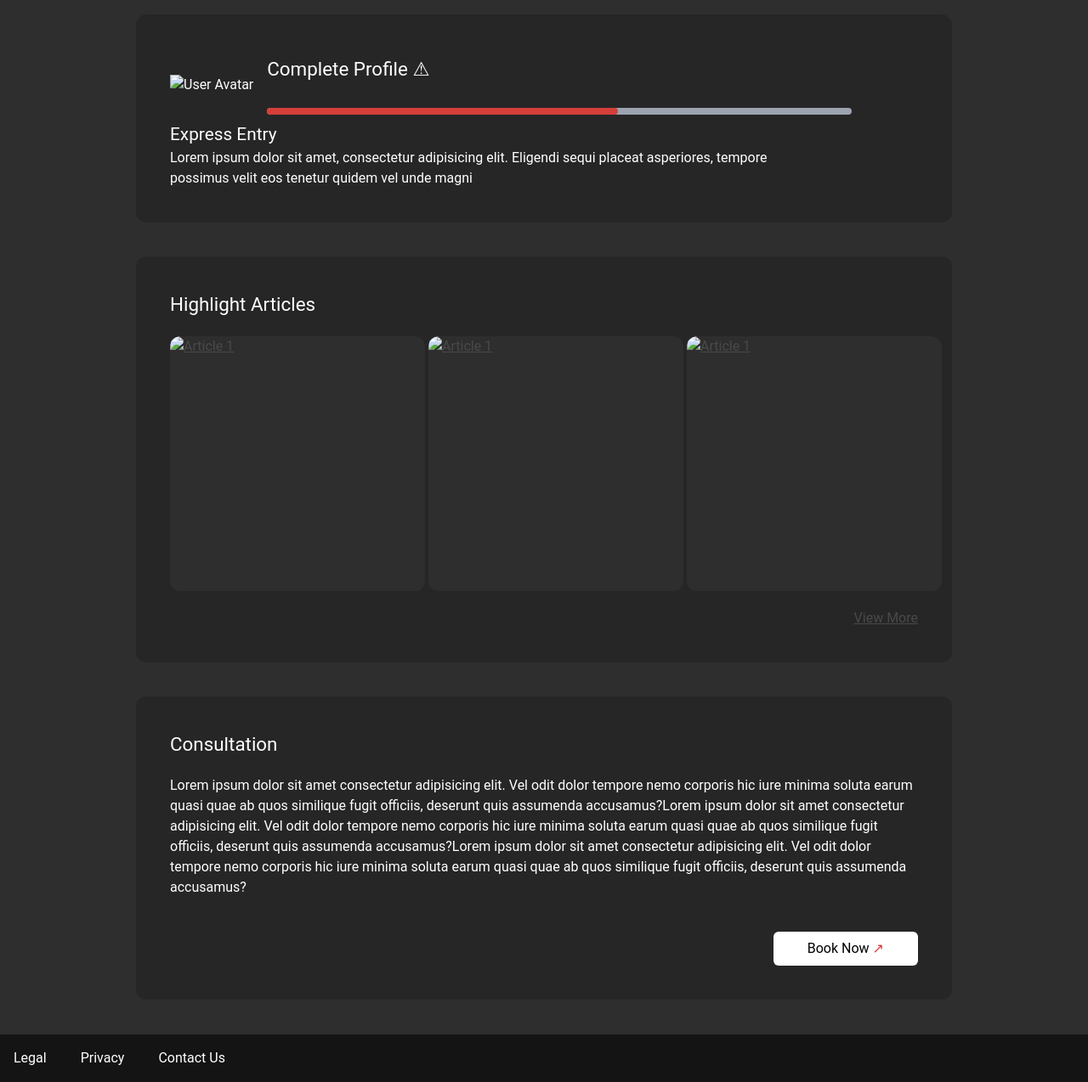
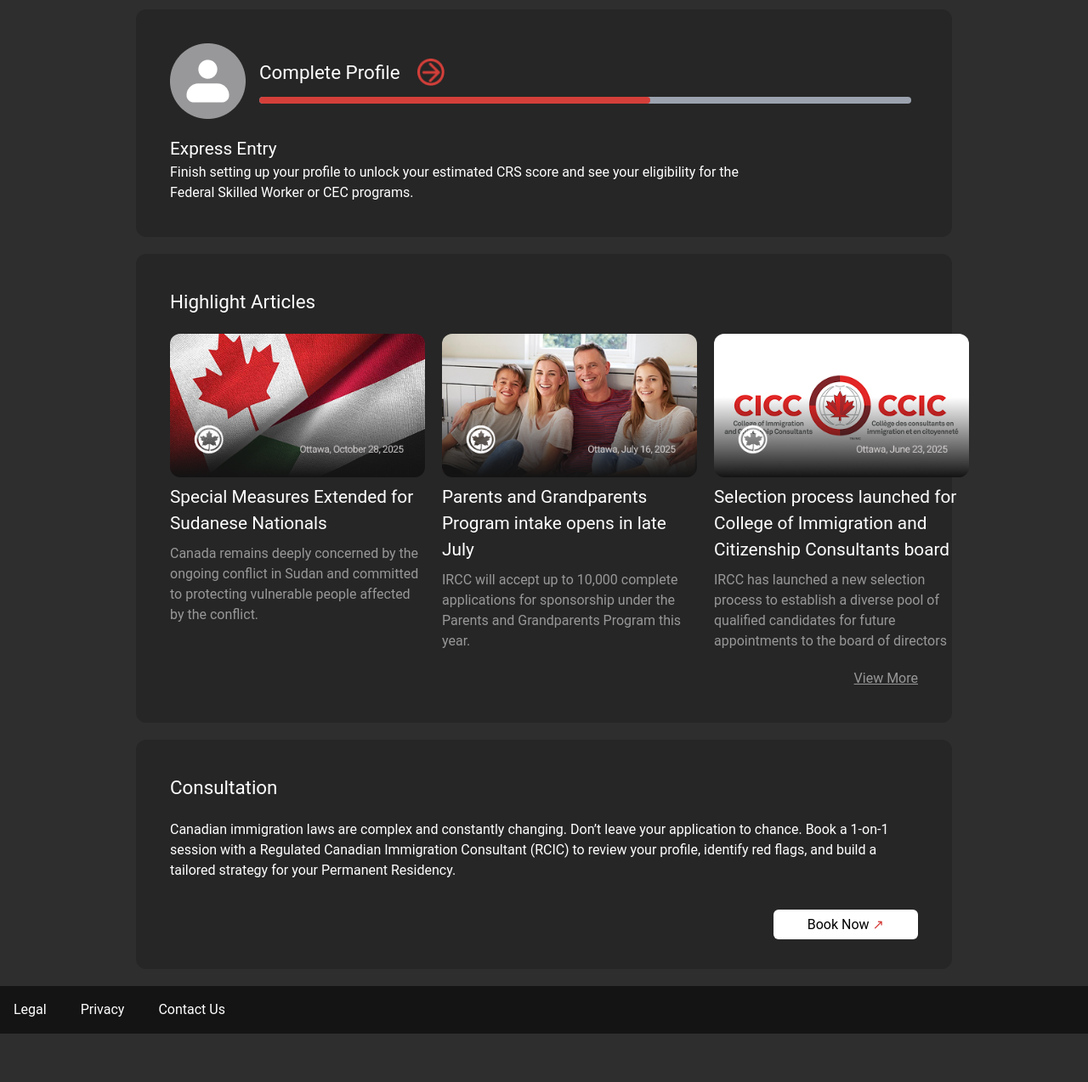
Before and after one commit to johnloser-lwi/bcit-maple-path, a website: page index.html in a window 1280 px wide. Shown: the part 73-1347 px from the top of the page at 85% size. After the commit the page ends 1290 px from the top, so only its background shows below. Drawn offline with Linux system fonts and the light colour scheme.

Commit message:
finished home and profile page

```diff
--- a/css/input.css
+++ b/css/input.css
@@ -7,7 +7,7 @@
     --color-deep-black: #141414;
     --color-dark: #262626;
     --color-dark-grey: #2e2e2e;
-    --color-light-grey: #494949;
+    --color-light-grey: #989898;
     --color-accent: #d43f3a;
 }
 
@@ -33,10 +33,11 @@ p {
 /* The grey background track */
 .progress-container {
   width: 100%;
-  height: 8px;              /* Adjust thickness here */
-  background-color: #9CA3AF; /* The Grey color */
-  border-radius: 9999px;     /* Makes the ends perfectly round */
-  overflow: hidden;          /* Ensures the inner bar stays inside the curves */
+  height: 8px;
+  background-color: #9CA3AF;
+  border-radius: 9999px;
+  overflow: hidden;
+  margin:0;
 }
 
 /* The red active progress */
@@ -53,11 +54,15 @@ main {
 }
 
 section {
-    @apply bg-dark rounded-xl p-10 mb-10
+    @apply bg-dark rounded-xl p-10 mb-5
 }
 
 section h2 {
     @apply mb-5;
+}
+
+.complete-profile {
+    @apply mb-0
 }
 
 .highlight-thumbnail {
@@ -71,15 +76,34 @@ a {
     @apply text-light-grey;
 }
 
+.article {
+    text-decoration: none;
+    @apply text-white flex flex-col gap-2 w-10/10;
+}
+
+.article img {
+    aspect-ratio: 16/9;
+    width: 100%;
+}
+
+.article p {
+    @apply text-light-grey
+}
+
 .nav-link {
     @apply text-white;
     text-decoration: none;
 }
 
-button {
+.button {
+    text-decoration: none;
     @apply bg-white text-black p-10 pt-2 pb-2 rounded-md;
 }
 
-button .button-arrow {
+.button .button-arrow {
     @apply text-accent;
 }
+
+#header-template, #footer-template {
+    width: 100%;
+}
--- a/index.html
+++ b/index.html
@@ -8,27 +8,19 @@
     <link rel="stylesheet" href="css/output.css">
 </head>
 <body class="text-white flex flex-col justify-center items-center bg-dark-grey">
-
-    <header class="flex bg-deep-black p-4 w-10/10 items-center">
-        <div class="flex-grow-1">
-            <h1>MaplePath</h1>
-        </div>
-        <nav>
-            <ul class="flex gap-5 items-center">
-                <li><a class="nav-link" href="#">Profile</a></li>
-                <li><a class="nav-link" href="#">Consultation</a></li>
-                <li><a class="nav-link" href="#">Blog</a></li>
-            </ul>
-        </nav>
-    </header>
+    <!-- Use this for header template -->
+    <div id="header-template"></div>
 
     <main>
 
-        <section>
-            <div class="flex gap-2 items-center">
-                <img src="user-icon-placeholder.png" alt="User Avatar">
-                <div class="w-8/10 flex flex-col gap-2 p-2">
-                    <h2>Complete Profile <span>&#9888;</span></h2>
+        <section class="gap-5 flex flex-col">
+            <div class="flex gap-2 items-center max-md:flex-col">
+                <img src="assets/ProfilePic.png" alt="User Avatar">
+                <div class="w-10/10 flex flex-col gap-3 p-2 max-md:pr-0 max-md:pl-0">
+                    <div class="flex gap-5 items-center">
+                        <h2 class="complete-profile">Complete Profile</h2>
+                        <a href="profile.html"><img class="w-8 h-8" src="assets/Arrow.png" alt="arrow"></a>
+                    </div>
                     <div class="progress-container">
                         <div class="progress-fill" style="width: 60%;"></div>
                     </div>
@@ -37,49 +29,52 @@
 
             <article>
                 <h3>Express Entry</h3>
-                <p class="w-8/10">
-                    Lorem ipsum dolor sit amet, consectetur adipisicing elit. Eligendi sequi placeat asperiores, tempore possimus velit eos tenetur quidem vel unde magni
+                <p class="w-8/10 max-md:w-10/10">
+                    Finish setting up your profile to unlock your estimated CRS score and see your eligibility for the Federal Skilled Worker or CEC programs.
                 </p>
             </article>
         </section>
 
         <section>
             <h2>Highlight Articles</h2>
-
-            <div class="flex justify-between gap-1 mb-5">
-                <a href="#"><img class="highlight-thumbnail" src="none.png" alt="Article 1"></a>
-                <a href="#"><img class="highlight-thumbnail" src="none.png" alt="Article 1"></a>
-                <a href="#"><img class="highlight-thumbnail" src="none.png" alt="Article 1"></a>
+            <div class="flex justify-between gap-5 mb-5 max-md:flex-col max-md:gap-10">
+                <a href="#" class="article">
+                    <img class="highlight-thumbnail" src="assets/Article01.png" alt="Article 1">
+                    <h3>Special Measures Extended for Sudanese Nationals</h3>
+                    <p>Canada remains deeply concerned by the ongoing conflict in Sudan and committed to protecting vulnerable people affected by the conflict.</p>
+                </a>
+                <a href="#" class="article">
+                    <img class="highlight-thumbnail" src="assets/Article02.png" alt="Article 1">
+                    <h3>Parents and Grandparents Program intake opens in late July</h3>
+                    <p>IRCC will accept up to 10,000 complete applications for sponsorship under the Parents and Grandparents Program this year.</p>
+                </a>
+                <a href="#" class="article">
+                    <img class="highlight-thumbnail" src="assets/Article03.png" alt="Article 1">
+                    <h3>Selection process launched for College of Immigration and Citizenship Consultants board</h3>
+                    <p>IRCC has launched a new selection process to establish a diverse pool of qualified candidates for future appointments to the board of directors</p>
+                </a>
             </div>
 
             <div align="right">
-                <a href="#">View More</a>
+                <a href="blog.html">View More</a>
             </div>
         </section>
 
         <section>
             <h2>Consultation</h2>
             <p class="mb-10">
-                Lorem ipsum dolor sit amet consectetur adipisicing elit. Vel odit dolor tempore nemo corporis hic iure minima soluta earum quasi quae ab quos similique fugit officiis, deserunt quis assumenda accusamus?Lorem ipsum dolor sit amet consectetur adipisicing elit. Vel odit dolor tempore nemo corporis hic iure minima soluta earum quasi quae ab quos similique fugit officiis, deserunt quis assumenda accusamus?Lorem ipsum dolor sit amet consectetur adipisicing elit. Vel odit dolor tempore nemo corporis hic iure minima soluta earum quasi quae ab quos similique fugit officiis, deserunt quis assumenda accusamus?
+                Canadian immigration laws are complex and constantly changing. Don’t leave your application to chance. Book a 1-on-1 session with a Regulated Canadian Immigration Consultant (RCIC) to review your profile, identify red flags, and build a tailored strategy for your Permanent Residency.
             </p>
 
             <div align="right">
-                <button class="">Book Now <span class="button-arrow">&#8599;</span></button> </div>
+                <a href="consultation.html" class="button">Book Now <span class="button-arrow">&#8599;</span></a></div>
         </section>
 
     </main>
 
-    <hr>
+    <!-- Use this for the footer template -->
+    <div id="footer-template"></div>
 
-    <footer class="flex bg-deep-black p-4 w-10/10 items-center">
-        <nav>
-            <ul class="flex gap-10">
-                <li><a class="nav-link" href="#">Legal</a></li>
-                <li><a class="nav-link" href="#">Privacy</a></li>
-                <li><a class="nav-link" href="#">Contact Us</a></li>
-            </ul>
-        </nav>
-    </footer>
-
+    <script src="js/template.js"></script>
 </body>
 </html>
--- /dev/null
+++ b/js/template.js
@@ -0,0 +1,33 @@
+const generateHeader = () => {
+    document.querySelector("#header-template").innerHTML = `
+        <header class="flex bg-deep-black p-4 w-10/10 items-center">
+            <div class="flex-grow-1">
+                <a href="index.html"><img class="h-8" src="assets/Logo.png" alt="logo"></a>
+            </div>
+            <nav>
+                <ul class="flex gap-5 items-center">
+                    <li><a class="nav-link" href="profile.html">Profile</a></li>
+                    <li><a class="nav-link" href="consultation.html">Consultation</a></li>
+                    <li><a class="nav-link" href="blog.html">Blog</a></li>
+                </ul>
+            </nav>
+        </header>
+    `;
+}
+
+const generateFooter = () => {
+    document.querySelector("#footer-template").innerHTML = `
+        <footer class="flex bg-deep-black p-4 w-10/10 items-center">
+            <nav>
+                <ul class="flex gap-10">
+                    <li><a class="nav-link" href="#">Legal</a></li>
+                    <li><a class="nav-link" href="#">Privacy</a></li>
+                    <li><a class="nav-link" href="#">Contact Us</a></li>
+                </ul>
+            </nav>
+        </footer>
+    `;
+}
+
+generateHeader();
+generateFooter();
```
Also changed, not shown: profile.html (added, +87 -0 lines), assets/Arrow.png (added), assets/Article01.png (added), assets/Article02.png (added), assets/Article03.png (added), assets/Canada.png (added), assets/Logo.png (added), assets/ProfilePic.png (added), css/output.css.
